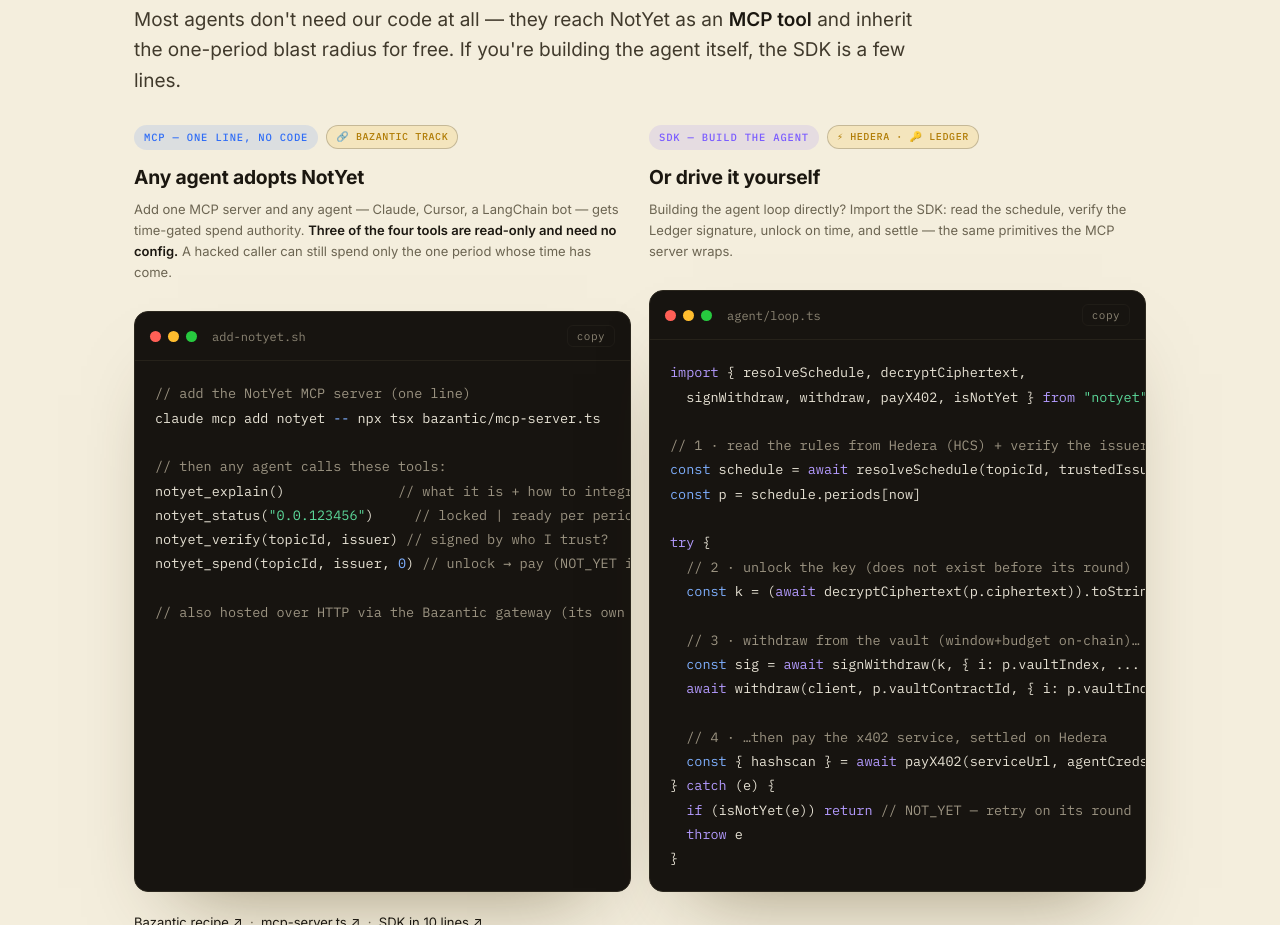
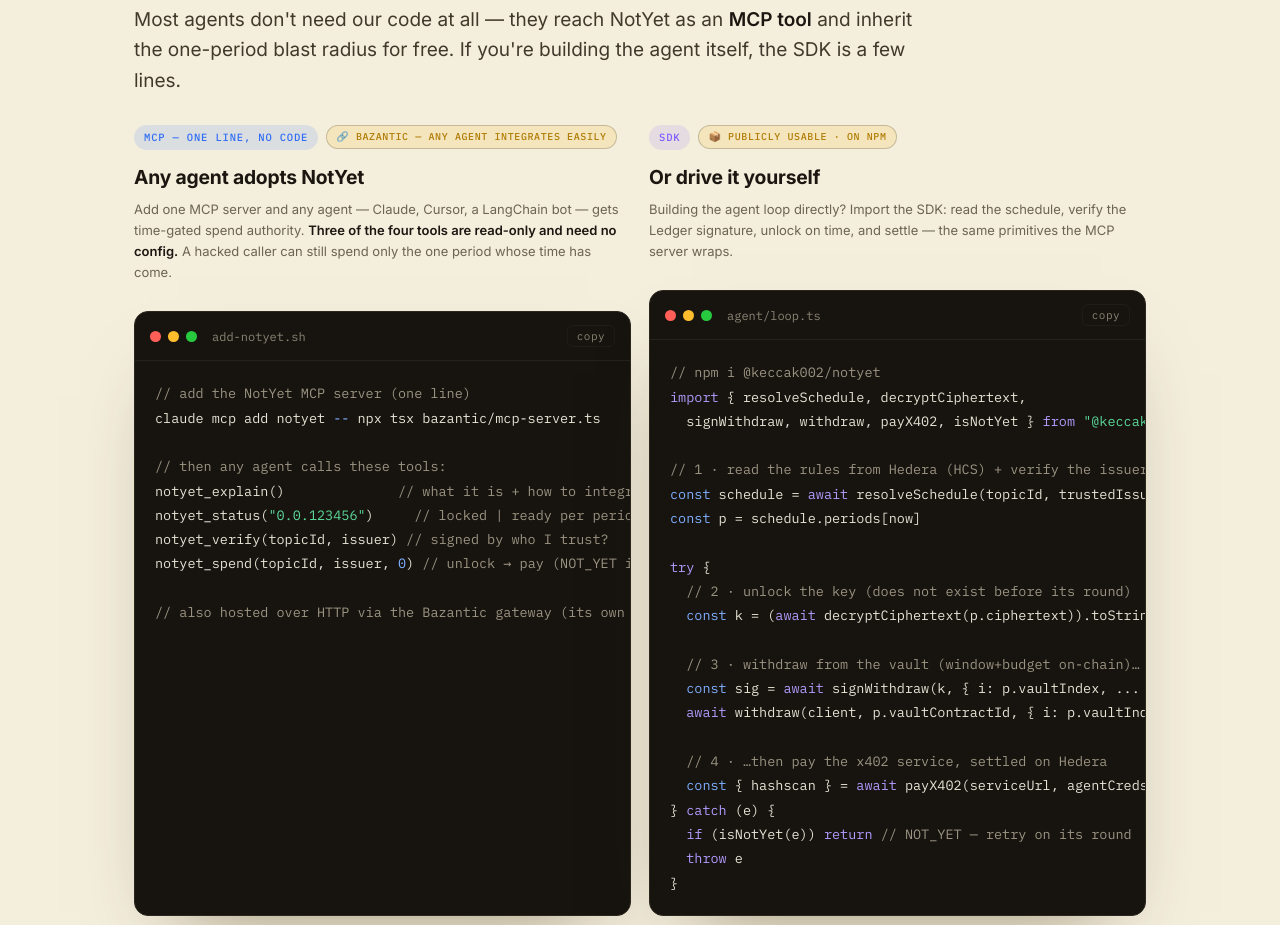
Before and after one commit to 0xkeccak/NotYet, a website: page web/public/index.html in a window 1280 px wide. Shown: the part 10580-11505 px from the top of the page. Drawn offline with Linux system fonts and the light colour scheme; no server answers.

Commit message:
feat(sdk): publish @keccak002/notyet@1.0.0 to npm
Ship the SDK as a real, installable package. Publish a DMK-free public
surface (sdk/public.ts) — the Ledger Device Management Kit path doesn't
resolve under plain Node ESM and needs a device anyway, so on-device
signing (signScheduleWithLedger, vault-relay) stays in the repo. The npm
package is the core: tlock timelock, Hedera x402 + HCS, PeriodVault,
scoped receipts, schedule sign/verify, agent resolve — 36 exports.

- package.json: name @keccak002/notyet, version 1.0.0, dist entry +
  types, files=[dist], repository/homepage/bugs, deps trimmed to the six
  the SDK actually needs; build compiles to dist/ + ships the vault ABI.
- tsconfig.build.json compiles only public.ts's graph (no DMK).
- Site Integrate card: 'publicly usable · on npm', import from the real
  package; README + docstring use @keccak002/notyet.
- .gitignore dist/.

Published: npmjs.com/package/@keccak002/notyet

```diff
--- a/web/public/index.html
+++ b/web/public/index.html
@@ -295,7 +295,7 @@
     <div class="grid g2 sdk-grid" style="margin-top:28px">
 
       <div>
-        <div class="row" style="gap:8px"><span class="badge b-blue">MCP — one line, no code</span> <span class="trk">🔗 Bazantic track</span></div>
+        <div class="row" style="gap:8px"><span class="badge b-blue">MCP — one line, no code</span> <span class="trk">🔗 Bazantic — any agent integrates easily</span></div>
         <h3 style="margin:12px 0 6px">Any agent adopts NotYet</h3>
         <p class="small" style="margin:0 0 14px">Add one MCP server and any agent — Claude, Cursor, a LangChain bot — gets time-gated spend authority. <b>Three of the four tools are read-only and need no config.</b> A hacked caller can still spend only the one period whose time has come.</p>
         <div class="term" style="max-width:none">
@@ -315,14 +315,15 @@
       </div>
 
       <div>
-        <div class="row" style="gap:8px"><span class="badge b-violet">SDK — build the agent</span> <span class="trk">⚡ Hedera · 🔑 Ledger</span></div>
+        <div class="row" style="gap:8px"><span class="badge b-violet">SDK</span> <span class="trk">📦 publicly usable · on npm</span></div>
         <h3 style="margin:12px 0 6px">Or drive it yourself</h3>
         <p class="small" style="margin:0 0 14px">Building the agent loop directly? Import the SDK: read the schedule, verify the Ledger signature, unlock on time, and settle — the same primitives the MCP server wraps.</p>
         <div class="term" style="max-width:none">
           <div class="bar"><i style="background:#ff5f56"></i><i style="background:#ffbd2e"></i><i style="background:#27c93f"></i>
             <span class="fn">agent/loop.ts</span></div>
-          <pre><span class="c-violet">import</span> { resolveSchedule, decryptCiphertext,
-  signWithdraw, withdraw, payX402, isNotYet } <span class="c-violet">from</span> <span class="c-green">"notyet"</span>
+          <pre><span class="c-dim">// npm i @keccak002/notyet</span>
+<span class="c-violet">import</span> { resolveSchedule, decryptCiphertext,
+  signWithdraw, withdraw, payX402, isNotYet } <span class="c-violet">from</span> <span class="c-green">"@keccak002/notyet"</span>
 
 <span class="c-dim">// 1 · read the rules from Hedera (HCS) + verify the issuer</span>
 <span class="c-blue">const</span> schedule = <span class="c-violet">await</span> resolveSchedule(topicId, trustedIssuer)
```
Also changed, not shown: package.json (+47 -19 lines), sdk/public.ts (added, +55 -0 lines), tsconfig.build.json (added, +14 -0 lines), README.md.
